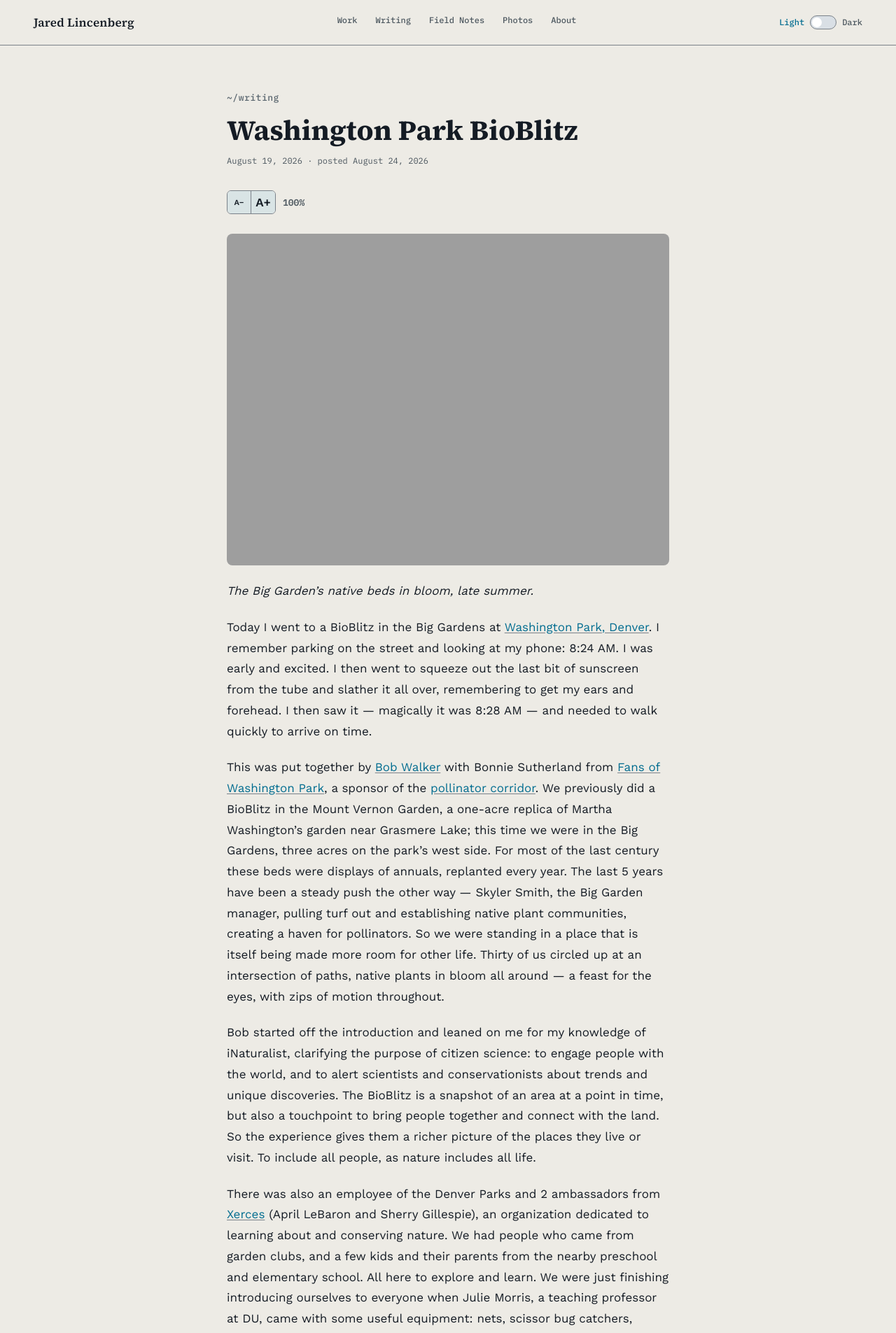
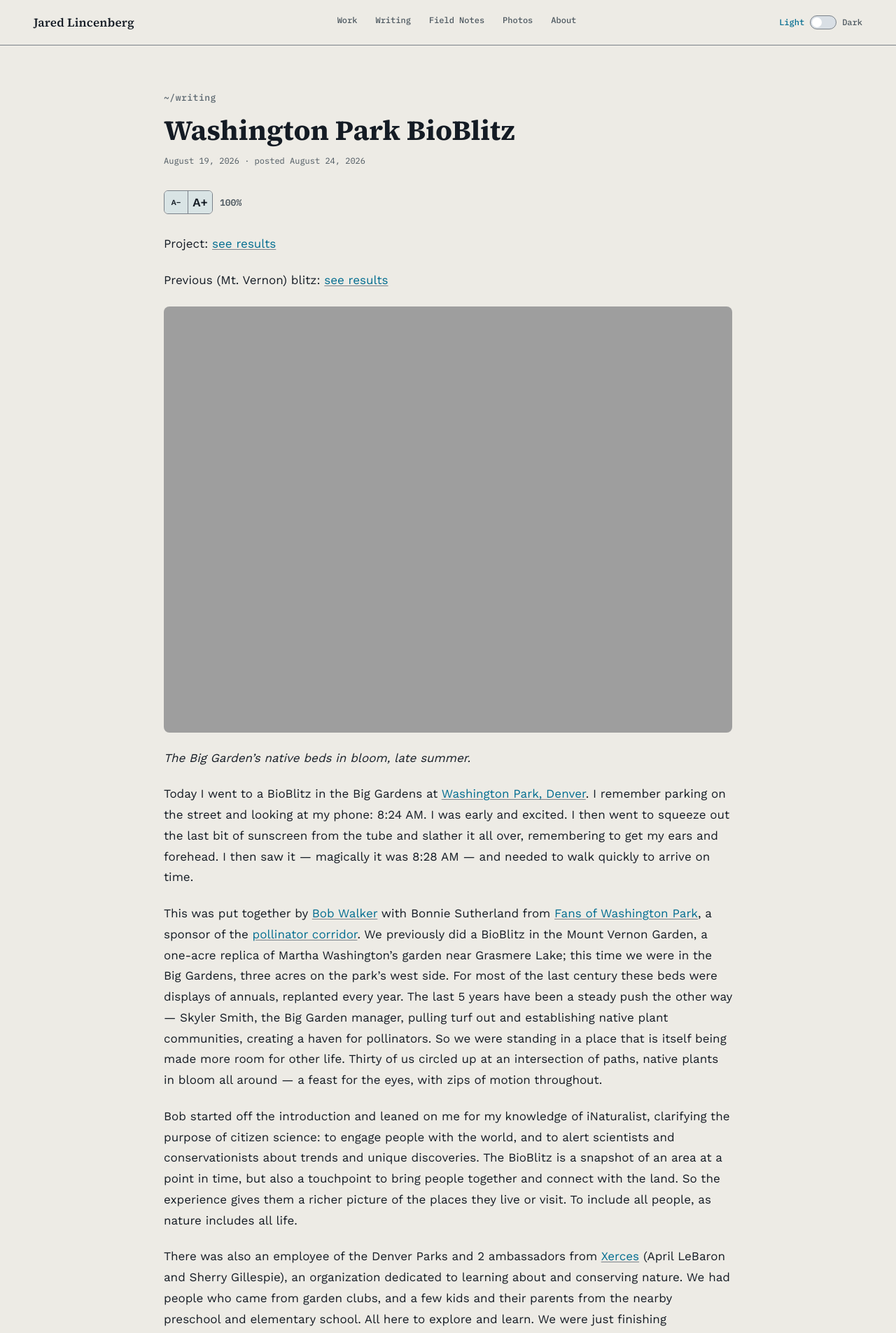
Before and after one commit to JaredLincenberg/jaredlincenberg.github.io, a Jekyll site: the page built from _posts/2026-08-19-washington-park-bioblitz.md, in a window 1280 px wide. Shown: the top 1905 px of the page at 70% size. Built offline with Jekyll 4.4.1, drawn with Linux system fonts in a browser that asks for light colours.

Commit message:
Widen Writing posts and add BioBlitz project links
Writing posts now render at 860px (main.article-wide) instead of Field
Notes' 680px default, for a more substantial reading column without
stretching to the gallery grid's 1100px. Also adds Project and
Previous-blitz iNaturalist links under the date on the Washington Park
BioBlitz post.

Co-Authored-By: Claude Sonnet 5 <noreply@anthropic.com>
Claude-Session: https://claude.ai/code/session_011MZtPJn3GtS8yK44tGzerR

```diff
--- a/_config.yml
+++ b/_config.yml
@@ -28,6 +28,7 @@ defaults:
       eyebrow: "~/writing"
       back_url: "/writing/"
       back_label: "Back to writing"
+      article_wide: true
   - scope:
       path: ""
       type: "field_notes"
--- a/_layouts/default.html
+++ b/_layouts/default.html
@@ -39,7 +39,7 @@
   </div>
 </header>
 
-<main id="main"{% if page.wide %} class="wide"{% endif %}>
+<main id="main"{% if page.wide %} class="wide"{% elsif page.article_wide %} class="article-wide"{% endif %}>
 {% if page.eyebrow %}<a href="{% if page.back_url %}{{ page.back_url | relative_url }}{% else %}{{ '/' | relative_url }}{% endif %}" class="eyebrow">{{ page.eyebrow }}</a>{% endif %}
 {{ content }}
 </main>
--- a/_posts/2026-08-19-washington-park-bioblitz.md
+++ b/_posts/2026-08-19-washington-park-bioblitz.md
@@ -3,6 +3,10 @@ title: "Washington Park BioBlitz"
 date: 2026-08-19
 posted_date: 2026-08-24
 ---
+
+Project: [see results](https://www.inaturalist.org/projects/denver-s-washington-park-big-garden-bioblitz)
+
+Previous (Mt. Vernon) blitz: [see results](https://www.inaturalist.org/projects/denver-s-washington-park-mt-vernon-garden-bioblitz)
 
 {% include photo-embed.html filename="2026-08-19-washington-park-big-garden.jpeg" alt="Planted native flower beds in the Big Garden at Washington Park, facing north — mowed paths curve between defined beds, sparse coreopsis and cosmos in the near foreground giving way to dense goldenrod behind, with a residential tower on the skyline beyond the trees." %}
 _The Big Garden's native beds in bloom, late summer._
--- a/assets/css/main.css
+++ b/assets/css/main.css
@@ -274,6 +274,12 @@ main {
 
 main.wide {
   max-width: 1100px;
+}
+
+/* Writing posts read wider than Field Notes' 680px default, without
+   stretching to the gallery grid's 1100px (too long a line for prose). */
+main.article-wide {
+  max-width: 860px;
 }
 
 main h1 {
```
